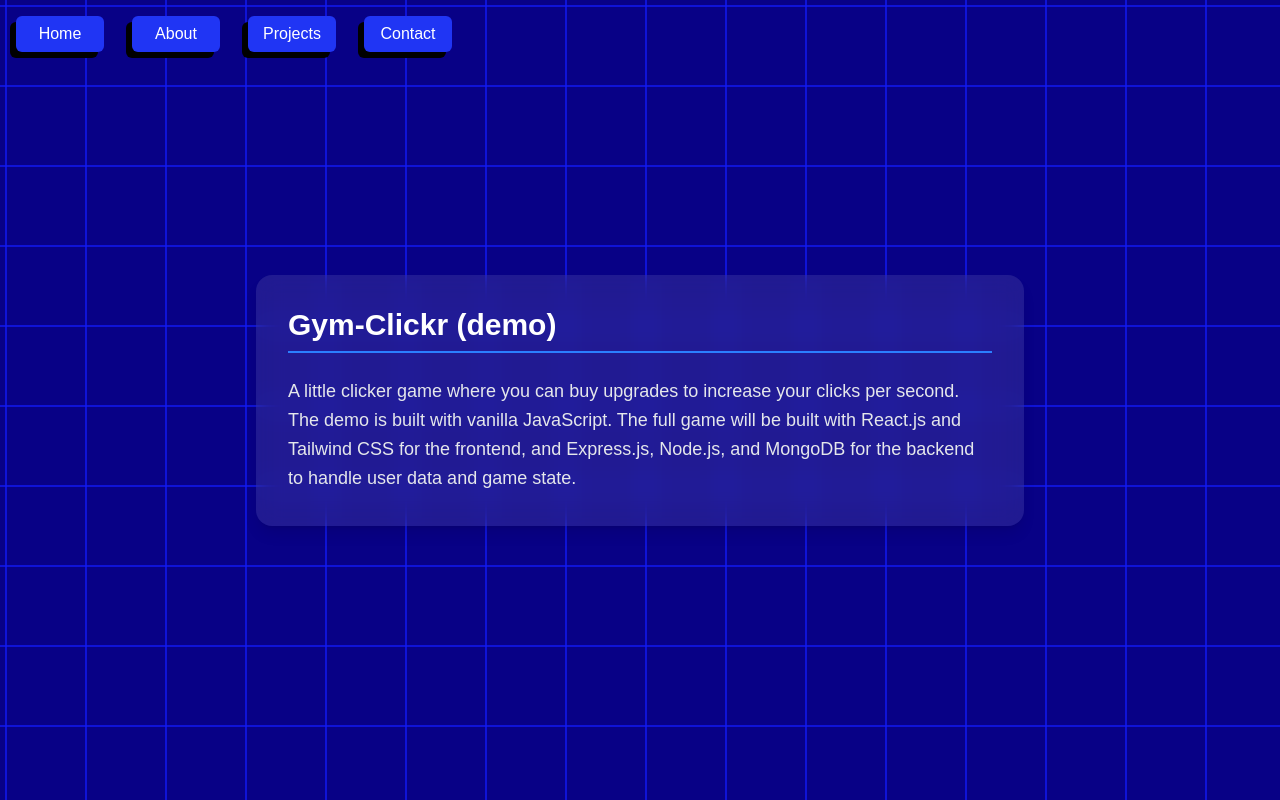
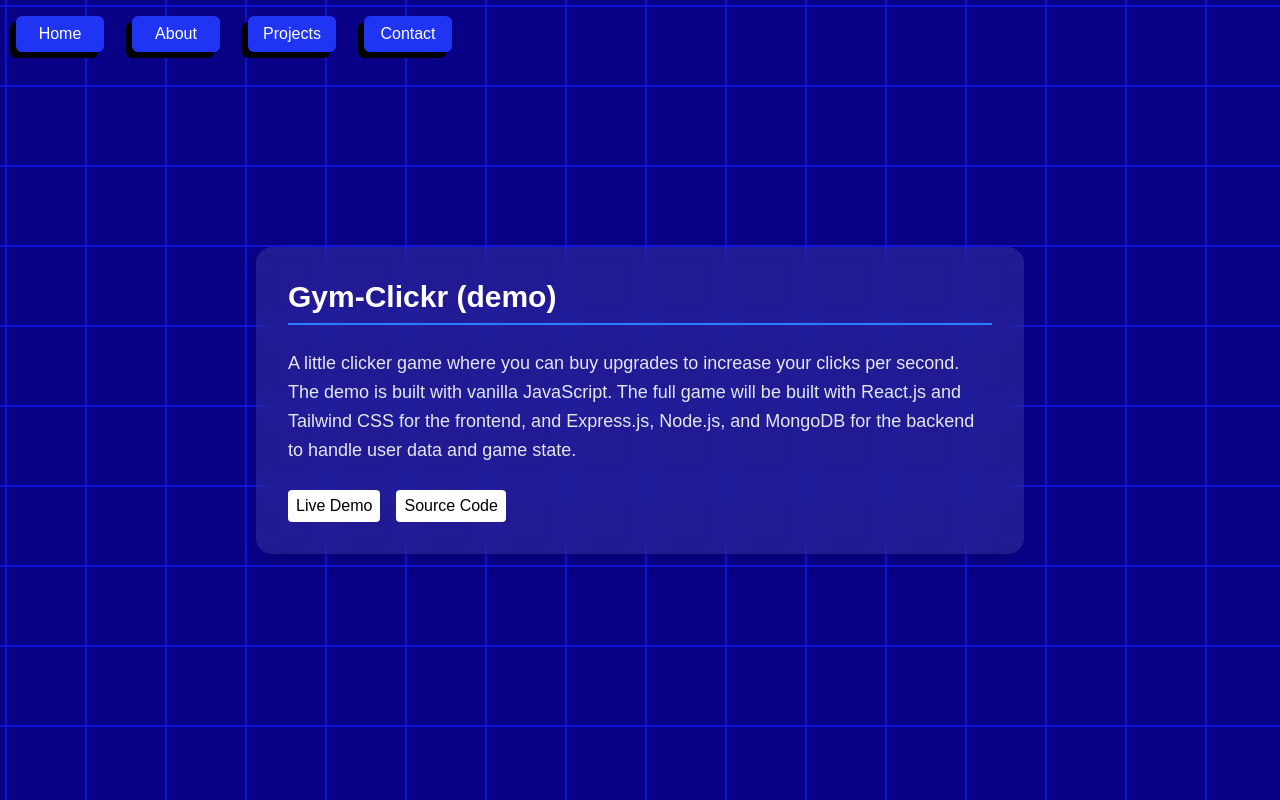
Before and after one commit to JarneDM/Portfolio, a React (Vite) app: page /projects/1 in a window 1280 px wide. Built offline with nearby package versions, Linux system fonts and the light colour scheme; a web font is replaced by a local one.

Commit message:
add links to projects to visit

```diff
--- a/src/components/DetailProject.jsx
+++ b/src/components/DetailProject.jsx
@@ -12,6 +12,29 @@ function DetailProject() {
       <h1 className="text-3xl font-bold text-white border-b-2 border-blue-500 pb-2">{project.title}</h1>
 
       <p className="text-gray-200 text-lg leading-relaxed">{project.description}</p>
+
+      <div className="flex space-x-4">
+        {project.liveDemo && (
+          <a
+            href={project.liveDemo}
+            target="_blank"
+            rel="noopener noreferrer"
+            className="text-black bg-white hover:bg-blue-500 hover:text-white px-2 py-1 rounded transition-colors duration-300"
+          >
+            Live Demo
+          </a>
+        )}
+        {project.sourceCode && (
+          <a
+            href={project.sourceCode}
+            target="_blank"
+            rel="noopener noreferrer"
+            className="text-black bg-white hover:bg-blue-500 hover:text-white px-2 py-1 rounded transition-colors duration-300"
+          >
+            Source Code
+          </a>
+        )}
+      </div>
     </div>
   );
 }
--- a/src/data/projectData.json
+++ b/src/data/projectData.json
@@ -6,7 +6,9 @@
       "description": "A little clicker game where you can buy upgrades to increase your clicks per second. The demo is built with vanilla JavaScript. The full game will be built with React.js and Tailwind CSS for the frontend, and Express.js, Node.js, and MongoDB for the backend to handle user data and game state.",
       "image": "./src/assets/gym-clickr.png",
       "stack": ["React.js", "Tailwind CSS", "Express.js", "Node.js", "MongoDB", "In progress"],
-      "route": "/projects/1"
+      "route": "/projects/1",
+      "liveDemo": "https://gym-clicker.vercel.app/",
+      "sourceCode": "https://github.com/JarneDM/gym-clicker"
     },
     {
       "id": "2",
@@ -14,7 +16,9 @@
       "description": "Another project with details.",
       "stack": ["React.js", "Tailwind CSS", "Dexie.js", "Headless UI", "Hello-Pangea/dnd"],
       "image": "./src/assets/skivio.png",
-      "route": "/projects/2"
+      "route": "/projects/2",
+      "liveDemo": "https://skivio.vercel.app/",
+      "sourceCode": "https://github.com/JarneDM/Skivio"
     },
     {
       "id": "3",
@@ -22,7 +26,9 @@
       "description": "A web application where users can check the weather in different cities. It fetches data from a weather API and displays current temperature, and weather conditions. Users can also favorite cities for quick access.",
       "stack": ["React.js", "Tailwind CSS", "Express.js", "Node.js"],
       "image": "./src/assets/weather-app.png",
-      "route": "/projects/3"
+      "route": "/projects/3",
+      "liveDemo": "https://weather-app-jarnedm.vercel.app/",
+      "sourceCode": "https://github.com/JarneDM/weather-app"
     },
     {
       "id": "4",
@@ -30,7 +36,8 @@
       "description": "A fun game I made in pygame where you control a character that has to avoid the enemy and collect coins. It looks simple but there is a slight catch. The controls are inverted, so when you press left, the character goes right and vice versa.",
       "stack": ["Python", "Pygame"],
       "image": "./src/assets/topsy-turvy.png",
-      "route": "/projects/4"
+      "route": "/projects/4",
+      "sourceCode": "https://github.com/JarneDM/topsy-turvy"
     }
   ]
 }
```
